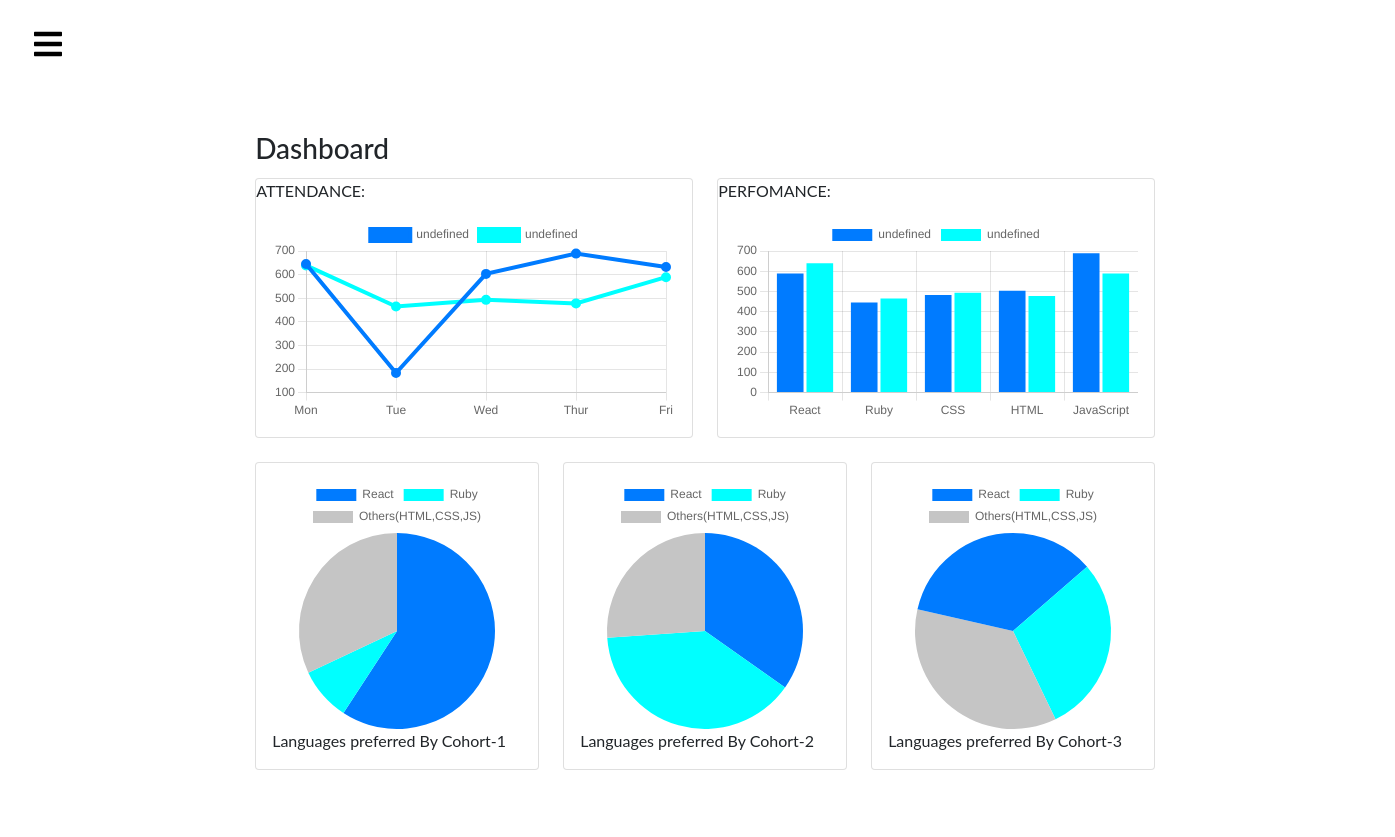
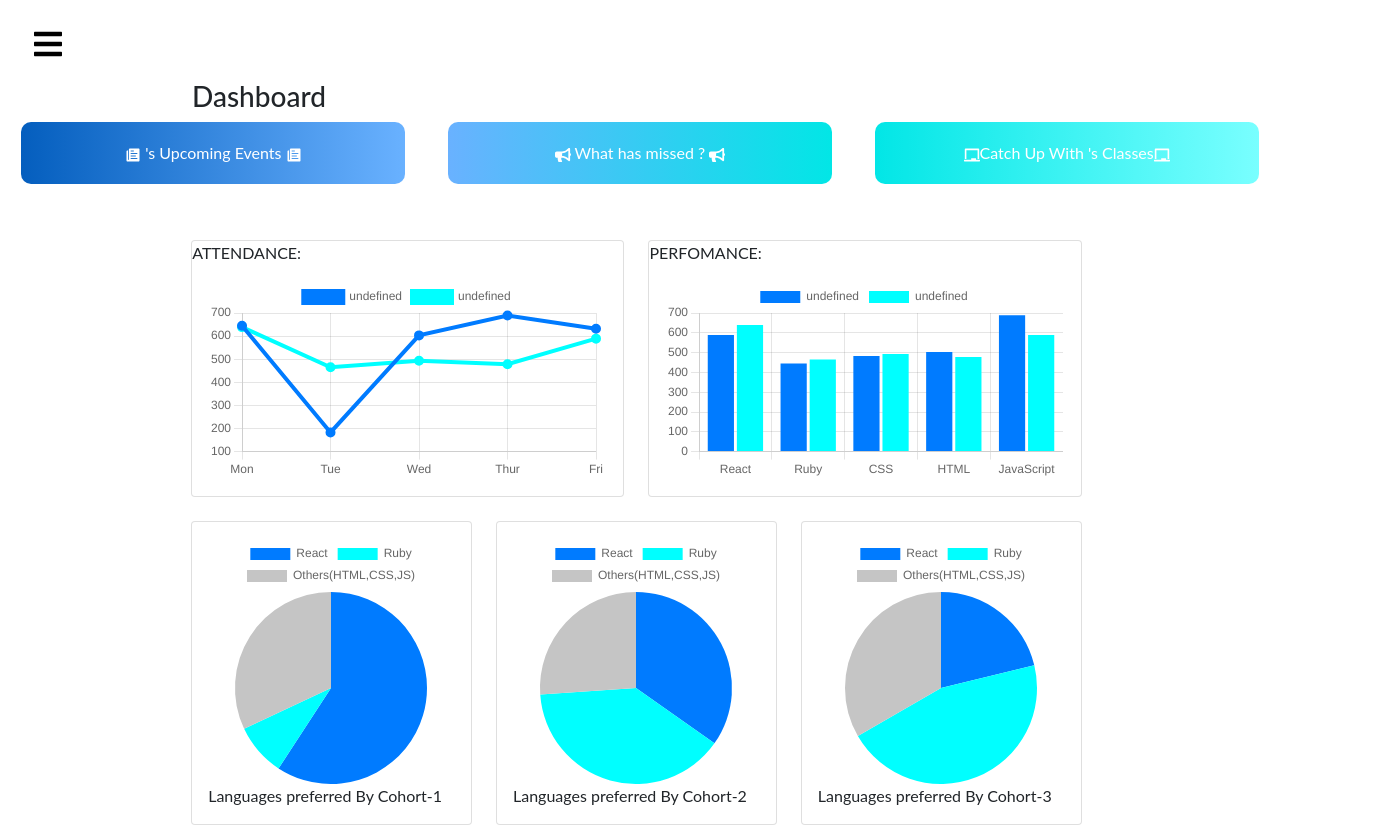
Before and after one commit to AnthonyG-Dev/phase-five-project, a React (Create React App) app: page /home in a window 1280 px wide. Shown: the whole page, 1395 px wide, since content can reach past the window. Before the commit the page ends 800 px from the top, so only its background shows below. Built offline with nearby package versions, Linux system fonts and the light colour scheme; no server answers.

Commit message:
brushing up on styling

```diff
--- a/src/App.css
+++ b/src/App.css
@@ -142,6 +142,10 @@
   color: #fff;
 }
 
+.nav-text a:active {
+  transform: scale(.9);
+}
+
 .nav-menu-items {
   width: 100%;
 }
@@ -162,3 +166,7 @@ span {
 .footer_cont{
   margin-bottom: -1000px;
 }
+
+#nav_bar_log_out a:hover{
+  background-color: red;
+}
--- a/src/App.js
+++ b/src/App.js
@@ -79,7 +79,7 @@ function App() {
         <Route path="/" element={<Main />} />
         <Route path="/signup" element={<SignUp course={course} />} />
         <Route path="/login" element={<LogIn onLoginSuccess={handleLoginSuccess} />} />
-        <Route path="/home" element={<Home />} />
+        <Route path="/home" element={<Home loggedInUser={loggedInUser}/>} />
         <Route path="/calendar" element={<Calendar />} />
         <Route path="/announcement" element={<Announcement />} />
         <Route path="/feed" element={ <Feed sessions={sessions} loggedInUser={loggedInUser} course={course} comments={comments} setComments={setComments}  users={users} />}/>
--- a/src/commponents/Admin.js
+++ b/src/commponents/Admin.js
@@ -48,10 +48,14 @@ function Admin({ sessions }) {
     };
 
     const handleDelete = sessionId => {
-        // Perform DELETE request to delete a session
-        fetch(`http://localhost:3000/sessions/${sessionId}`, {
-            method: 'DELETE',
-        })
+        // Display a confirmation dialog
+        const isConfirmed = window.confirm("Are you sure you want to delete this session?");
+
+        if (isConfirmed) {
+            // Perform DELETE request to delete a session
+            fetch(`http://localhost:3000/sessions/${sessionId}`, {
+                method: 'DELETE',
+            })
             .then(response => {
                 if (response.status === 204) {
                     // Remove the deleted session from the sessions array
@@ -60,8 +64,12 @@ function Admin({ sessions }) {
                 }
             })
             .catch(error => console.error('Error:', error));
-            window.location.reload()
+
+            // Reload the page after deletion
+            window.location.reload();
+        }
     };
+
 
 
     return (
@@ -69,10 +77,10 @@ function Admin({ sessions }) {
             <div className='admin_form_div'>
                 <h5>Schedule a new Lesson</h5>
                 <form className='admin_form' onSubmit={handleSubmit}>
-                    <input type="time" name="start" placeholder='start' value={newSession.start} onChange={handleInputChange} />
-                    <input type="time" name="end" placeholder='end' value={newSession.end} onChange={handleInputChange} />
-                    <input type="text" name="link" placeholder='link' value={newSession.link} onChange={handleInputChange} />
-                    <select name="course_id" value={newSession.course_id} onChange={handleInputChange}>
+                    <input type="time" name="start" placeholder='start' value={newSession.start} onChange={handleInputChange} required/>
+                    <input type="time" name="end" placeholder='end' value={newSession.end} onChange={handleInputChange} required/>
+                    <input type="text" name="link" placeholder='link' value={newSession.link} onChange={handleInputChange} required/>
+                    <select name="course_id" value={newSession.course_id} onChange={handleInputChange} required>
                         <option value="">Select a Course</option>
                         {courses.map(course => (
                             <option key={course.id} value={course.id}>{course.name}</option>
@@ -87,25 +95,25 @@ function Admin({ sessions }) {
                 <table className='admin_table'>
                     <thead className='admin_th'>
                         <tr>
-                            <th>Start Date</th>
-                            <th>End Date</th>
+                            <th>Start Time</th>
+                            <th>End Time</th>
                             <th>Link</th>
                             <th>Course Name</th>
                             <th>Action</th> {/* New column for delete button */}
                         </tr>
                     </thead>
                     <tbody>
-                        {sessions.map(session => {
+                        {sessions.map((session, index) => {
                             const course = courses.find(course => course.id === session.course_id);
                             const courseName = course ? course.name : 'N/A';
 
                             return (
-                                <tr key={session.id}>
+                                <tr key={session.id} className={index % 2 === 0 ? 'even-row' : 'odd-row'}>
                                     <td>{session.start}</td>
                                     <td>{session.end}</td>
-                                    <td><a href={session.link}>lesson link</a></td>
+                                    <td><a href={session.link} target='blank'>lesson link</a></td>
                                     <td>{courseName}</td>
-                                    <td><button onClick={() => handleDelete(session.id)}>Delete</button></td>
+                                    <td><button className='admin_delete_btn' onClick={() => handleDelete(session.id)}>Delete</button></td>
                                 </tr>
                             );
                         })}
--- a/src/commponents/Navbar.js
+++ b/src/commponents/Navbar.js
@@ -43,11 +43,18 @@ function Navbar(loggedInUser) {
             {isAdmin && (
               <li className="nav-text">
                 <Link to="/admin">
-                  <AiIcons.AiFillHome />
+                  <AiIcons.AiOutlinePlus />
                   <span>Schedule Classes</span>
                 </Link>
               </li>
             )}
+            {/* Add the "Logout" link */}
+            <li id="nav_bar_log_out" className="nav-text">
+              <Link to="/login">
+                <AiIcons.AiOutlineLogout />
+                <span>Logout</span>
+              </Link>
+            </li>
           </ul>
         </nav>
       </IconContext.Provider>
--- a/src/commponents/SidebarData.js
+++ b/src/commponents/SidebarData.js
@@ -13,7 +13,7 @@ export const SidebarData = [
     {
         title: 'Calendar',
         path: '/calendar',
-        icon: <IoIcons.IoIosPaper />,
+        icon: <FaIcons.FaRegCalendarAlt />,
         cName: 'nav-text'
     },
     {
--- a/src/commponents/SignUp.js
+++ b/src/commponents/SignUp.js
@@ -118,6 +118,7 @@ function Form({course}) {
                 className="form-control bg-white border-left-0 border-md"
                 value={firstName}
                 onChange={(e) => setFirstName(e.target.value)}
+                required
               />
             </div>
 
@@ -136,6 +137,7 @@ function Form({course}) {
                 className="form-control bg-white border-left-0 border-md"
                 value={lastName}
                 onChange={(e) => setLastName(e.target.value)}
+                required
               />
             </div>
 
@@ -154,6 +156,7 @@ function Form({course}) {
                 className="form-control bg-white border-left-0 border-md"
                 value={email}
                 onChange={(e) => setEmail(e.target.value)}
+                required
               />
             </div>
 
@@ -170,6 +173,7 @@ function Form({course}) {
                 className="form-select custom-select bg-white border-left-0 border-md"
                 value={job}
                 onChange={(e) => setJob(e.target.value)}
+                required
               >
                 <option value="">Choose your role</option>
                 <option value="TM">TM</option>
@@ -213,6 +217,7 @@ function Form({course}) {
                 className="form-control bg-white border-left-0 border-md"
                 value={password}
                 onChange={(e) => setPassword(e.target.value)}
+                required
               />
             </div>
 
@@ -231,6 +236,7 @@ function Form({course}) {
                 className="form-control bg-white border-left-0 border-md"
                 value={passwordConfirmation}
                 onChange={(e) => setPasswordConfirmation(e.target.value)}
+                required
               />
             </div>
 
--- a/src/css/Admin.css
+++ b/src/css/Admin.css
@@ -4,10 +4,9 @@
 }
 
 .admin_table_div{
-    width: 80%;
-    margin-left: 10%;
-    border: 1px solid #dddddd;
-    border-radius: 8px;
+   width: 100%;
+   /* margin-left: 10%; */
+   border-top: 1px solid #dddddd;
    padding: 1%;
 }
 
@@ -48,8 +47,8 @@
    background-color: #f53030;
    transition: all .4s ease-in-out;
    border: transparent;
-    padding-left: 1%;
-    padding-right: 1%;
+   padding-left: 5%;
+   padding-right: 5%;
    padding-top: 0.3%;
    padding-bottom: 0.3%;
    border-radius: 5px;
@@ -75,7 +74,6 @@
    width: 17%;
 }
 
-
 .admin_form_div{
    padding-top: 2%;
    padding-bottom: 2%;
@@ -91,6 +89,16 @@
    margin-bottom: 1%;
 }
 
-/* td{
-    margin-bottom: 2%;
-} */
+td{
+  padding-bottom: 0.5%;
+  padding-top: 0.5%;
+}
+
+/* Alternating row colors */
+.admin_table tr.even-row {
+   background-color: #ffffff; /* Even rows */
+}
+
+.admin_table tr.odd-row {
+   background-color: #f2f2f2; /* Odd rows */
+}
--- a/src/css/Home.css
+++ b/src/css/Home.css
@@ -5,6 +5,44 @@ body{
 #chart_container{
     position: relative;
     left: 9%;
-    padding-right: 0;
-    margin-right: 0;
 }
+
+.home_links_div{
+    display: flex;
+    flex-wrap: wrap;
+    justify-content: space-around;
+}
+
+.home_links{
+    padding-left: 3%;
+    padding-right: 3%;
+    padding-top: 1.5%;
+    padding-bottom: 1.5%;
+    border-radius: 10px;
+    color: white;
+    text-decoration: none;
+    width: 30%;
+    text-align: center;
+}
+
+.home_links:hover{
+    color: white;
+}
+
+#home_link_left{
+    background-image: linear-gradient(to right, #045ebe, #007bff96);
+
+}
+
+#home_link_center {
+    background-image: linear-gradient(to right, #007bff96, #02e6e6);
+}
+
+
+#home_link_right{
+    background-image: linear-gradient(to right, #02e6e6, #00ffff86);
+}
+
+.Dashboard{
+    margin-left: 15%;
+}
--- a/src/routes/Home.js
+++ b/src/routes/Home.js
@@ -1,10 +1,14 @@
 import React, { useEffect } from "react";
 import { Chart } from "chart.js/auto"; // Use 'chart.js/auto' for automatic imports
 import '../css/Home.css'
+import { IconContext } from 'react-icons';
+import * as FaIcons from 'react-icons/fa';
+import * as AiIcons from 'react-icons/ai';
+import * as IoIcons from 'react-icons/io';
 
 const colors = ['#007bff', '#00ffff', '#c5c5c5', '#c3e6cb', '#dc3545', '#6c757d'];
 
-const Home = () => {
+const Home = ( loggedInUser) => {
   const donutOptions = {
     cutoutPercentage: 85,
     legend: {
@@ -182,7 +186,7 @@ const Home = () => {
         {
           backgroundColor: colors.slice(0, 3),
           borderWidth: 0,
-          data: [21, 45, 55, 33],
+          data: [21, 45, 33],
         },
       ],
     };
@@ -198,12 +202,19 @@ const Home = () => {
   }, []);
 
   return (
+    <>
+    <h3 className="Dashboard">Dashboard</h3>
+    <div className="home_links_div">
+      <a id="home_link_left" className="home_links" href='/calendar'><IoIcons.IoIosPaper /> {loggedInUser.loggedInUser.name}'s Upcoming Events <IoIcons.IoIosPaper /></a>
+      <a  id="home_link_center" className="home_links"href='/announcements'><FaIcons.FaBullhorn /> What has {loggedInUser.loggedInUser.name} missed ? <FaIcons.FaBullhorn /></a>
+      <a href="/feed" id="home_link_right" className="home_links"><FaIcons.FaChalkboard />Catch Up With {loggedInUser.loggedInUser.name}'s Classes<FaIcons.FaChalkboard /></a>
+    </div>
     <div id="chart_container" className="container" >
       <div className="row my-3">
         <div className="col">
         </div>
       </div>
-      <h3>Dashboard</h3>
+
       <div className="row my-2">
         <div className="col-md-6 py-1">
           <div className="card">
@@ -249,6 +260,7 @@ const Home = () => {
         </div>
       </div>
     </div>
+    </>
   );
 };
 
```
Lines whose indentation alone changed are shown as unchanged.
